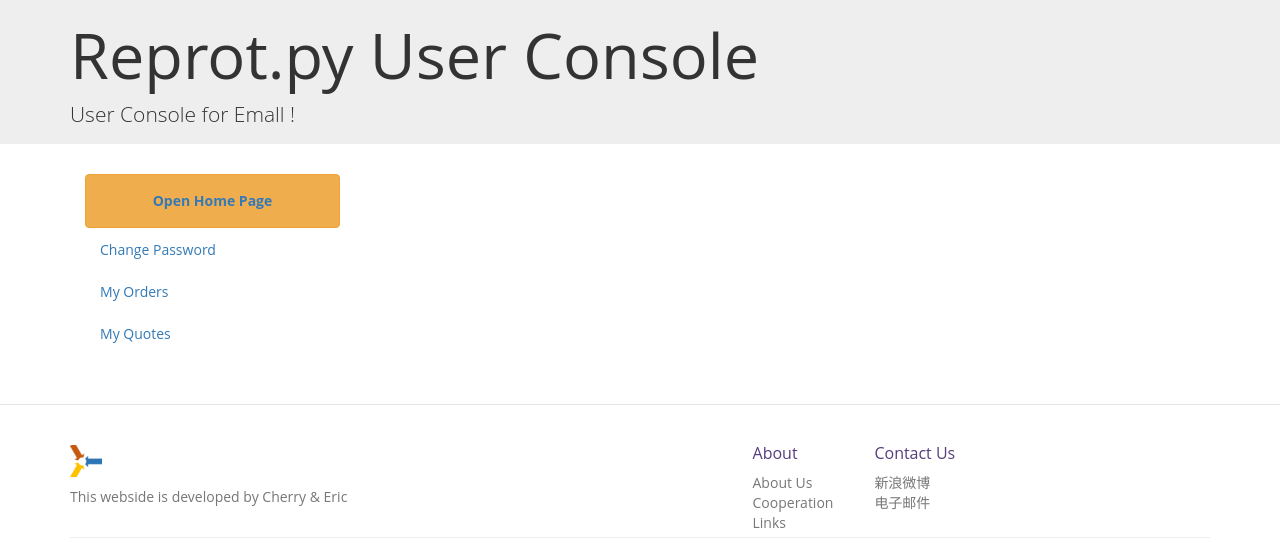
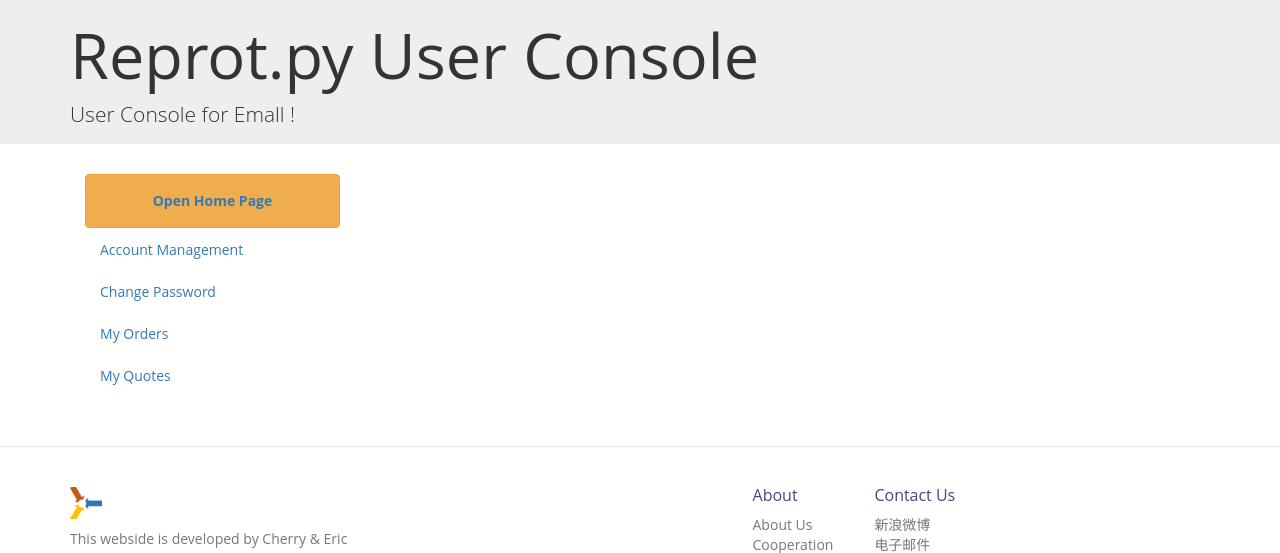
Before and after one commit to kangnwh/Emall, a Python web app: template webapp/viewrouting/user/templates/user_temp/user_base.html in a window 1280 px wide. Shown: the top 553 px of the page. Run offline with Jinja, Linux system fonts and the light colour scheme; the template is opened without the code that fills it, so the values that code supplies are empty; some libraries are stand-ins or nearby versions.

Commit message:
minor change

```diff
--- a/webapp/viewrouting/user/templates/user_temp/user_base.html
+++ b/webapp/viewrouting/user/templates/user_temp/user_base.html
@@ -29,6 +29,8 @@
                 <li class="btn btn-warning">
                     <a  href="{{ url_for('homeRoute.index') }}" target="_blank"><strong>Open Home Page</strong></a>
                 </li>
+                <li {% if 2 == active_page %} class="active"{% endif %}>
+                    <a href="{{ url_for('userRoute.user_management') }}">Account Management</a></li>
                 <li {% if active_page == 'change_password'  %} class="active"{% endif %}>
                     <a href="{{ url_for('userRoute.change_password') }}">Change Password</a>
                 </li>
```
